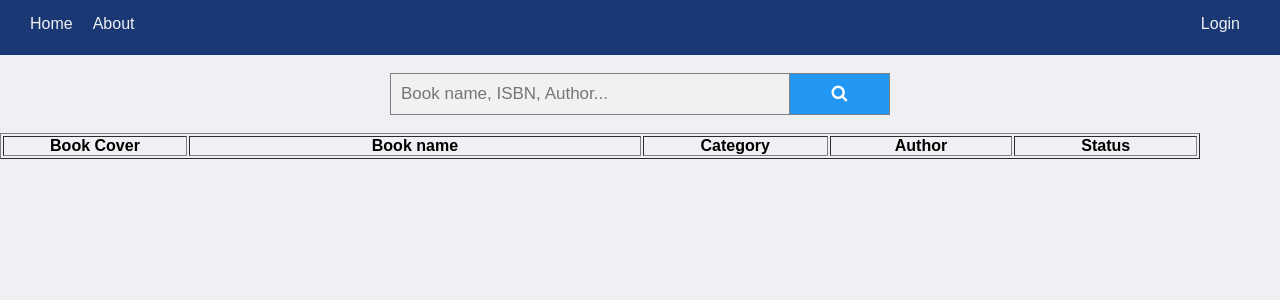
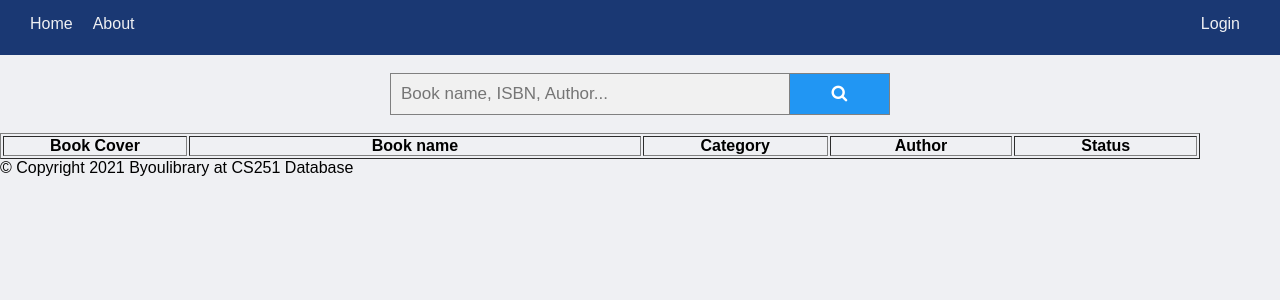
Before and after one commit to addie22/CS251-project, a PHP site: page /search.php in a window 1280 px wide. Shown: the top 300 px of the page. Run offline with PHP 8.4, Linux system fonts and the light colour scheme; data that the repository does not hold is empty.

Commit message:
add footer again

```diff
--- a/byoulib/loginadmin.php
+++ b/byoulib/loginadmin.php
@@ -115,7 +115,9 @@ include('adminserver.php');
             <button type="submit" name="login_admin" class="btn">Login</button>
         </div>
     </form>
-
+    <div class="footer">
+        <footer>&copy; Copyright 2021 Byoulibrary at CS251 Database</footer>
+    </div>
 </body>
 
 </html>
--- a/byoulib/manage_book.php
+++ b/byoulib/manage_book.php
@@ -102,6 +102,9 @@ if (isset($_GET['logout'])) {
 
         </div>
     </div>
+    <div class="footer">
+        <footer>&copy; Copyright 2021 Byoulibrary at CS251 Database</footer>
+    </div>
 </body>
 
 </html>
--- a/byoulib/myaccount.php
+++ b/byoulib/myaccount.php
@@ -115,6 +115,9 @@ if (!isset($_SESSION['username'])) {
             <!-- <button type="submit" name="update" class="btn btn-primary" id="submit">Update Now </button> -->
         </form>
     </div>
+    <div class="footer">
+        <footer>&copy; Copyright 2021 Byoulibrary at CS251 Database</footer>
+    </div>
 </body>
 
 </html>
--- a/byoulib/register.php
+++ b/byoulib/register.php
@@ -134,6 +134,9 @@ include('server.php');
         <p>Already a member? <a href="login.php">Sign in</a></p>
 
     </form>
+    <div class="footer">
+        <footer>&copy; Copyright 2021 Byoulibrary at CS251 Database</footer>
+    </div>
 </body>
 
 </html>
--- a/byoulib/renew.php
+++ b/byoulib/renew.php
@@ -91,7 +91,9 @@ if (!isset($_SESSION['username'])) {
     <div class="header">
         <h4>Renwe page</h4>
     </div>
-
+    <div class="footer">
+        <footer>&copy; Copyright 2021 Byoulibrary at CS251 Database</footer>
+    </div>
 </body>
 
 </html>
--- a/byoulib/search.php
+++ b/byoulib/search.php
@@ -184,6 +184,9 @@ if (isset($_POST["txtKeyword"])) {
             ?>
         </form>
     </table>
+    <div class="footer">
+        <footer>&copy; Copyright 2021 Byoulibrary at CS251 Database</footer>
+    </div>
 </body>
 
 </html>
--- a/byoulib/suggestion.php
+++ b/byoulib/suggestion.php
@@ -139,6 +139,9 @@ session_start();
             ?>
         </form>
     </table>
+    <div class="footer">
+        <footer>&copy; Copyright 2021 Byoulibrary at CS251 Database</footer>
+    </div>
 </body>
 
 </html>
```
